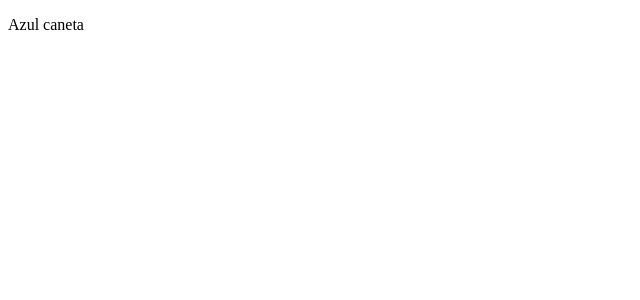
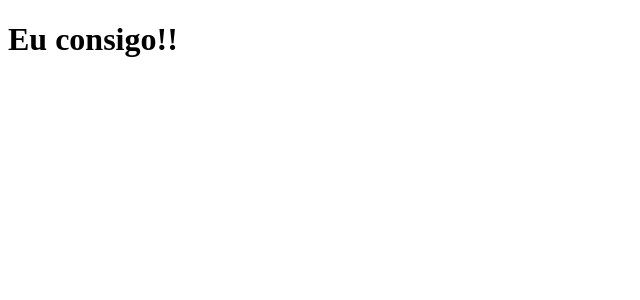
Before and after one commit to DevCoff/Curso, a Next.js app: page / in a window 1280 px wide. Shown: the top 300 px of the page, without its empty margins (0-640 px from the left). Built offline with nearby package versions, Linux system fonts and the light colour scheme.

Commit message:
testando novas formas de commit para vercel

```diff
--- a/pages/index.js
+++ b/pages/index.js
@@ -1,5 +1,5 @@
 function Home() {
-  return <h1>Eu consigo!!</h1>, <p> Azul caneta</p>;
+  return <h1>Eu consigo!!</h1>;
 }
 
 export default Home;
```
